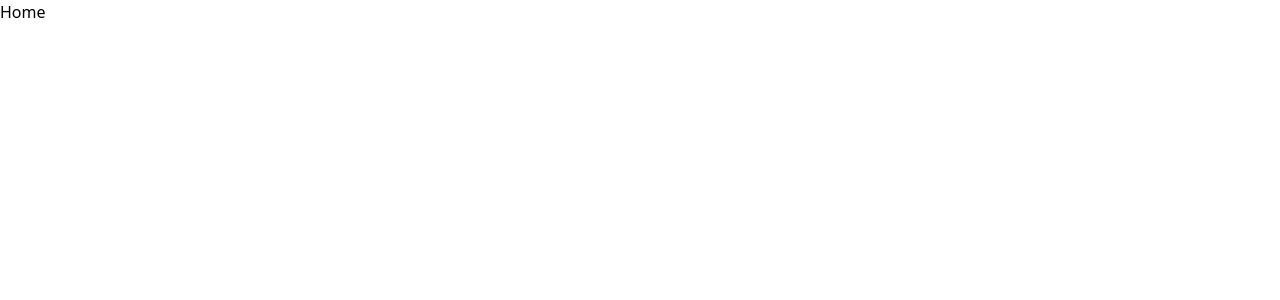
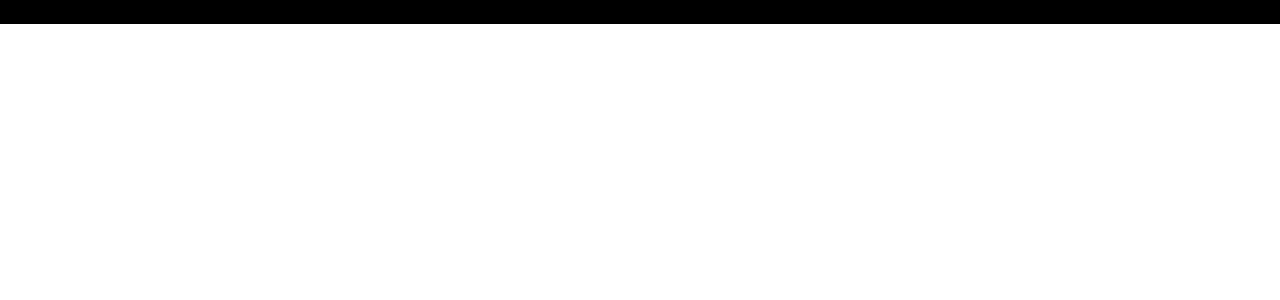
Before and after one commit to lacegiovanni17/Nextjs-dev-Portfolio, a Next.js app: page / in a window 1280 px wide. Shown: the top 300 px of the page. Built offline with nearby package versions, Linux system fonts and the light colour scheme.

Commit message:
added changes to homepage

```diff
--- a/src/pages/index.js
+++ b/src/pages/index.js
@@ -14,7 +14,7 @@
         <meta name="viewport" content="width=device-width, initial-scale=1" />
         <link rel="icon" href="/favicon.ico" />
       </Head>
-      <main>Home</main>
+      <main className='bg-black'>Home</main>
     </>
   )
 }
```
